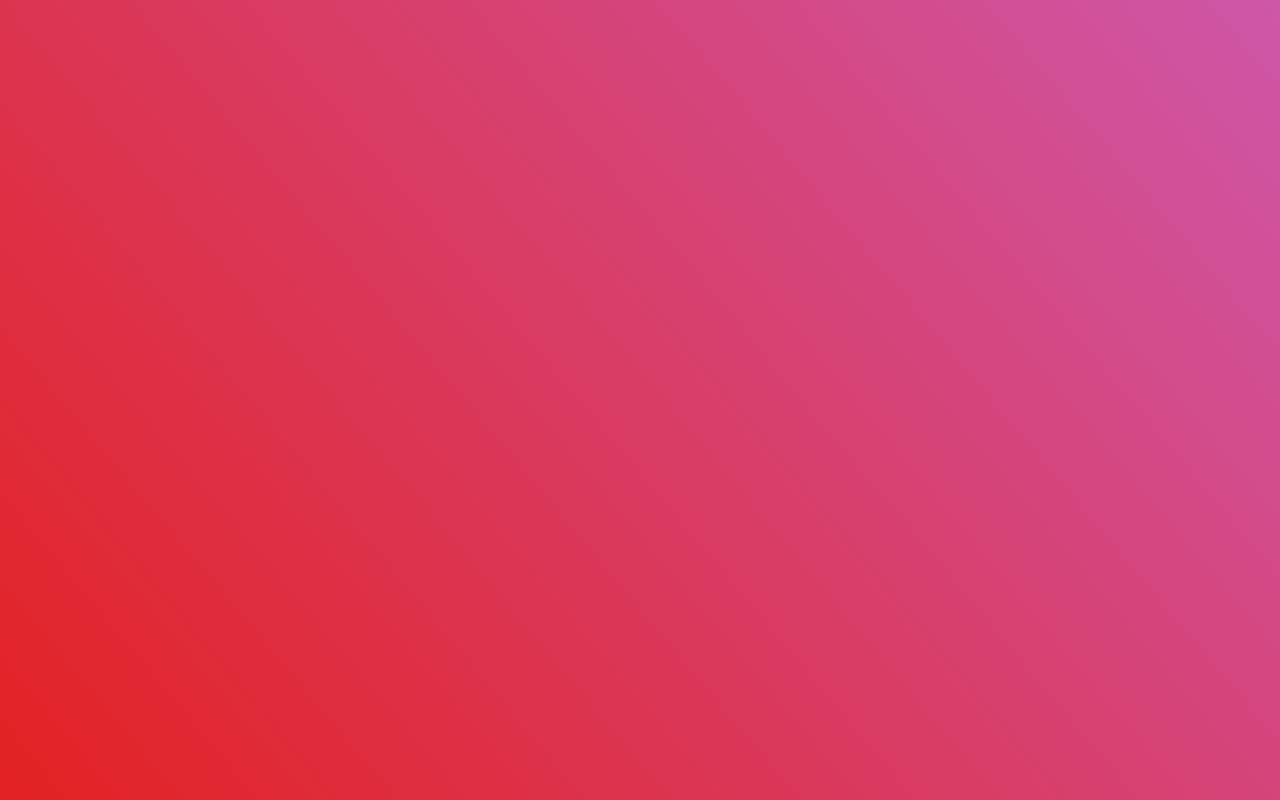
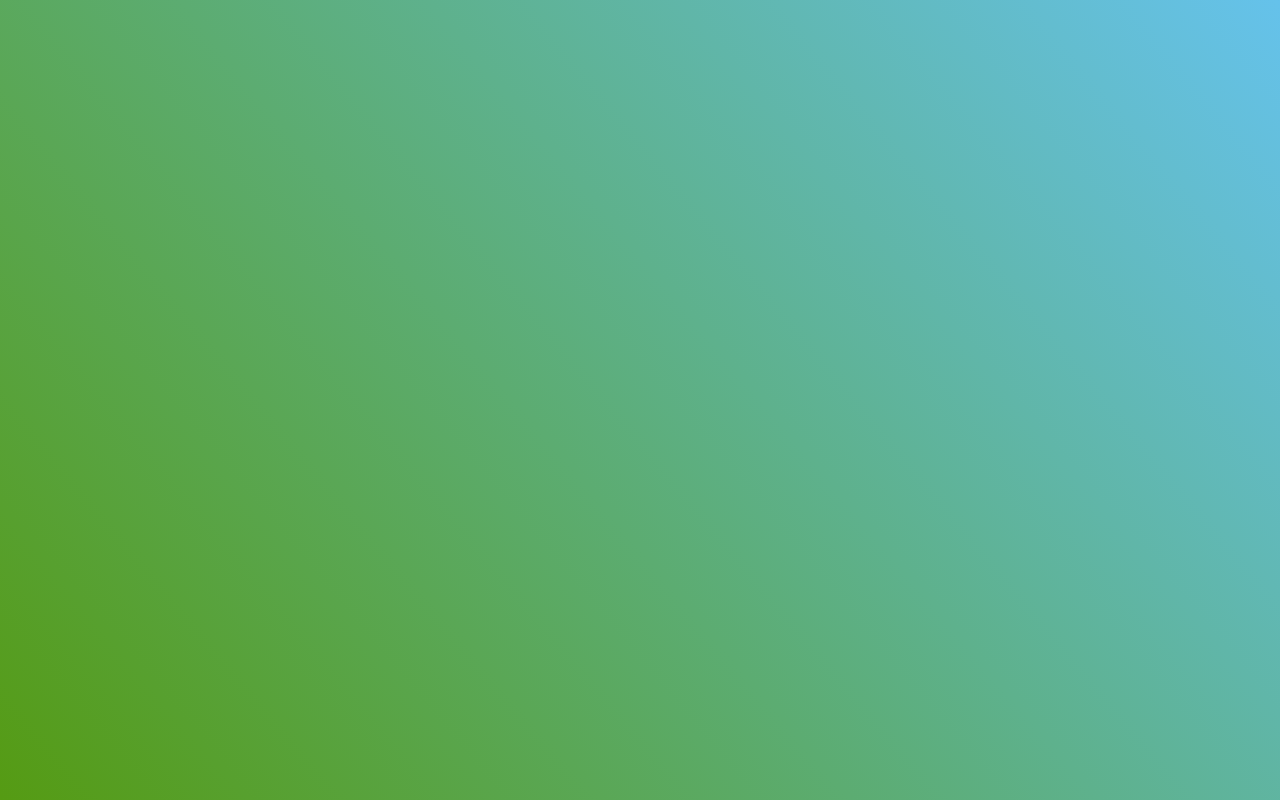
Before and after one commit to Nuragha13/JS_CSS_Project-no11, a plain HTML site: page index.html in a window 1280 px wide. Drawn offline with Linux system fonts and the light colour scheme; a web font is replaced by a local one.

Commit message:
style update

```diff
--- a/css/style.css
+++ b/css/style.css
@@ -5,7 +5,7 @@
 }
 
 body {
-    background: linear-gradient(50deg, #e32222, #ce57a8);
+    background: linear-gradient(50deg, #559b13, #65c2eb);
     font-family: 'Muli', sans-serif;
     display: flex;
     flex-direction: column;
```
